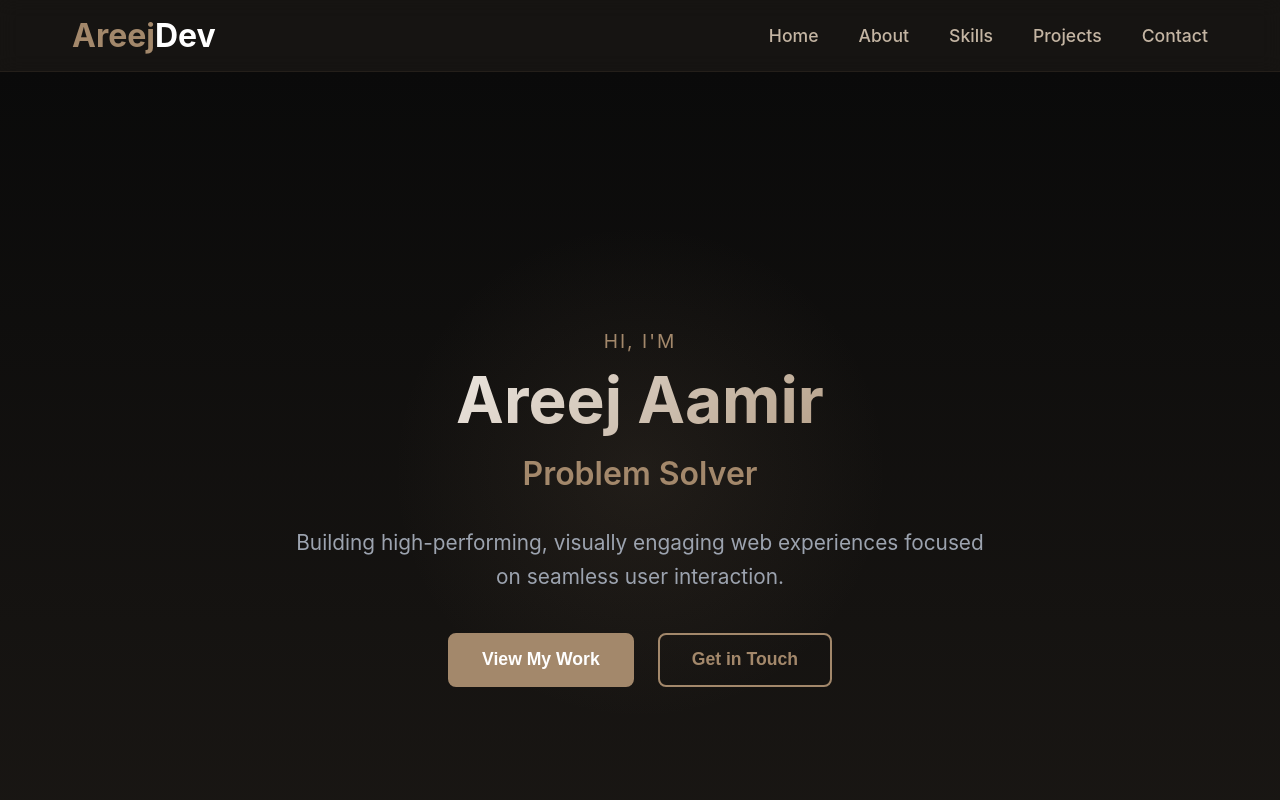
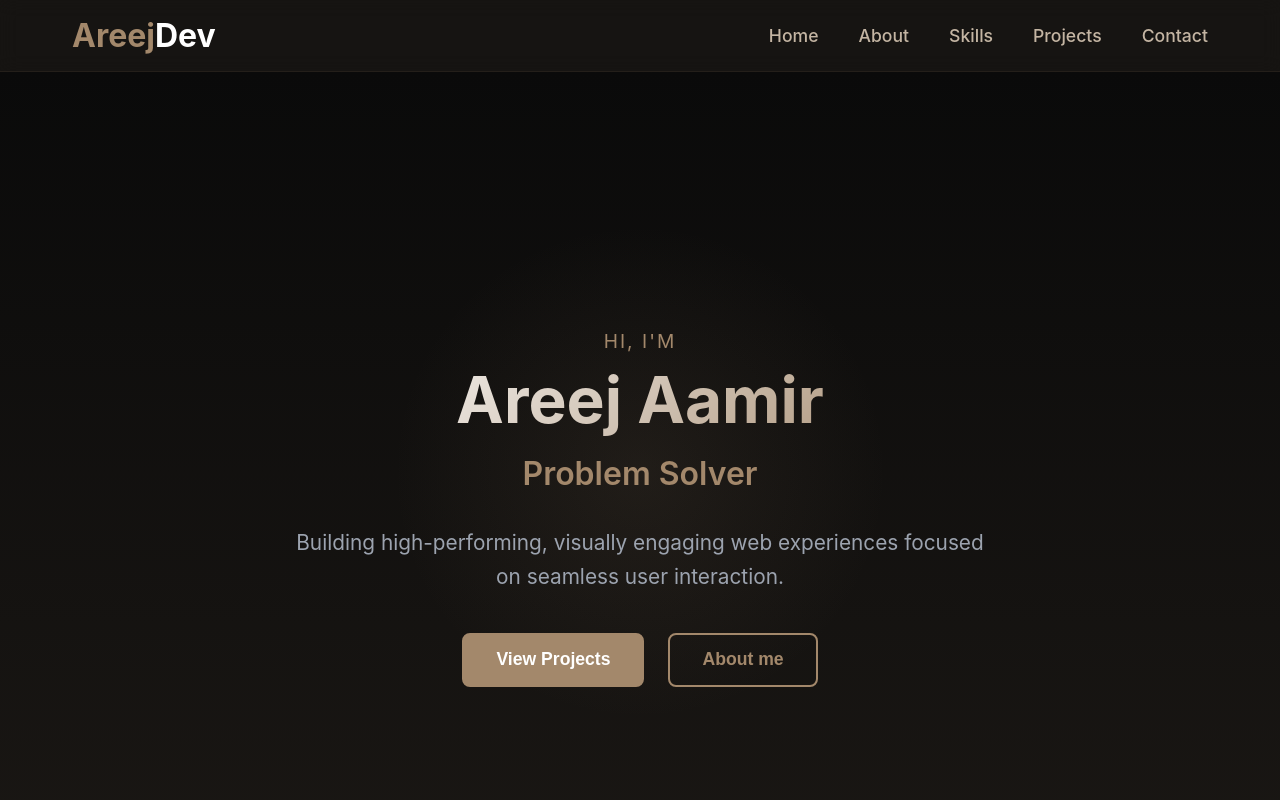
Before and after one commit to areej-png/personal-site, a React (Vite) app: page / in a window 1280 px wide. Shown: the top 800 px of the page. Built offline with nearby package versions, Linux system fonts and the light colour scheme.

Commit message:
feat(hero): replace Get in Touch button with About Me

```diff
--- a/src/components/Hero.jsx
+++ b/src/components/Hero.jsx
@@ -35,8 +35,8 @@ export default function Hero() {
         </p>
 
         <div className="cta-buttons">
-            <button className="btn btn-primary"  onClick={() => document.getElementById('projects').scrollIntoView({ behavior: 'smooth' })}>View My Work</button>
-          <button className="btn btn-secondary"  onClick={() => document.getElementById('contact').scrollIntoView({ behavior: 'smooth' })}>Get in Touch</button>
+            <button className="btn btn-primary"  onClick={() => document.getElementById('projects').scrollIntoView({ behavior: 'smooth' })}>View Projects</button>
+          <button className="btn btn-secondary"  onClick={() => document.getElementById('about').scrollIntoView({ behavior: 'smooth' })}>About me</button>
         </div>
       </div>
     </section>
```
